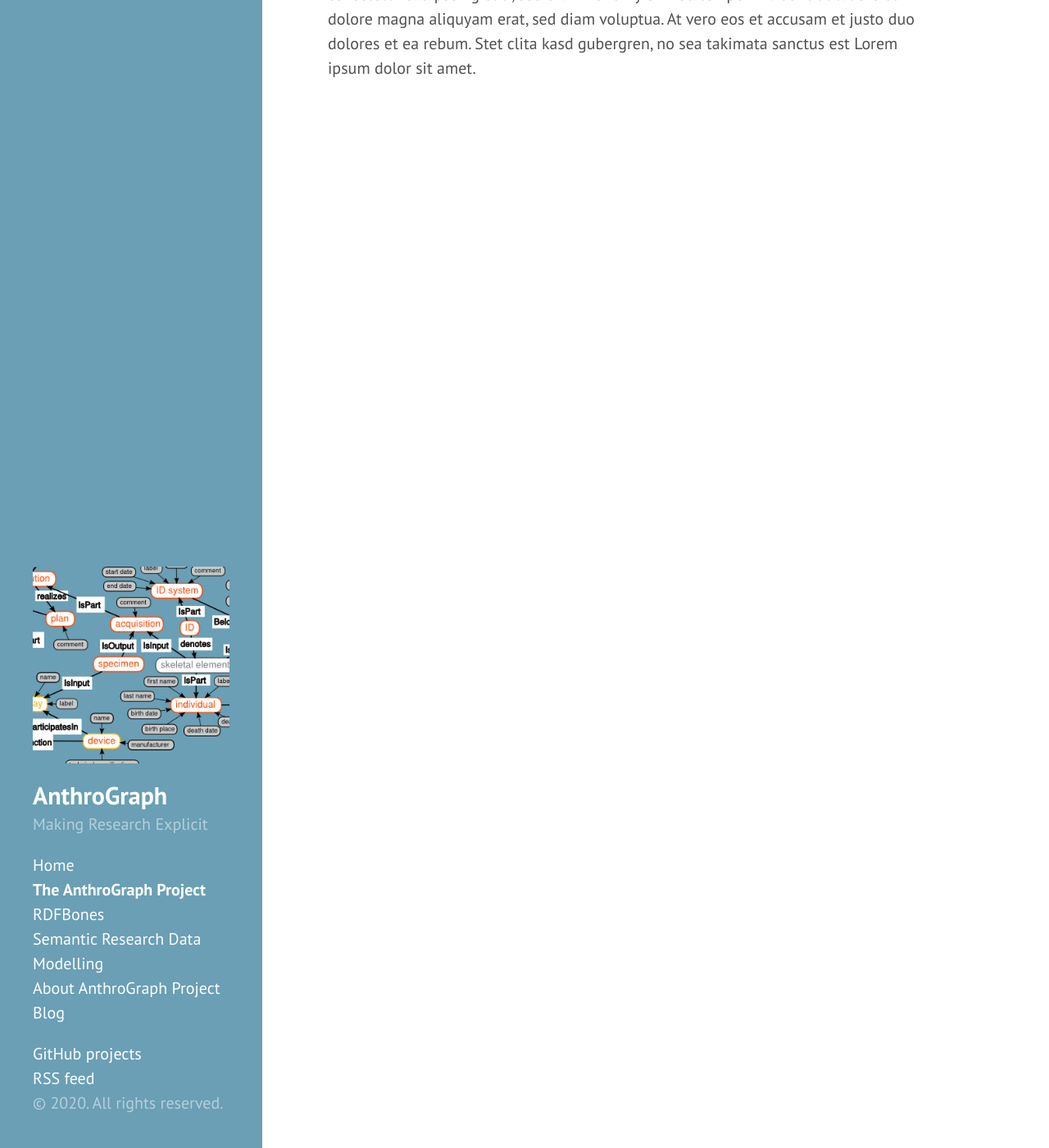
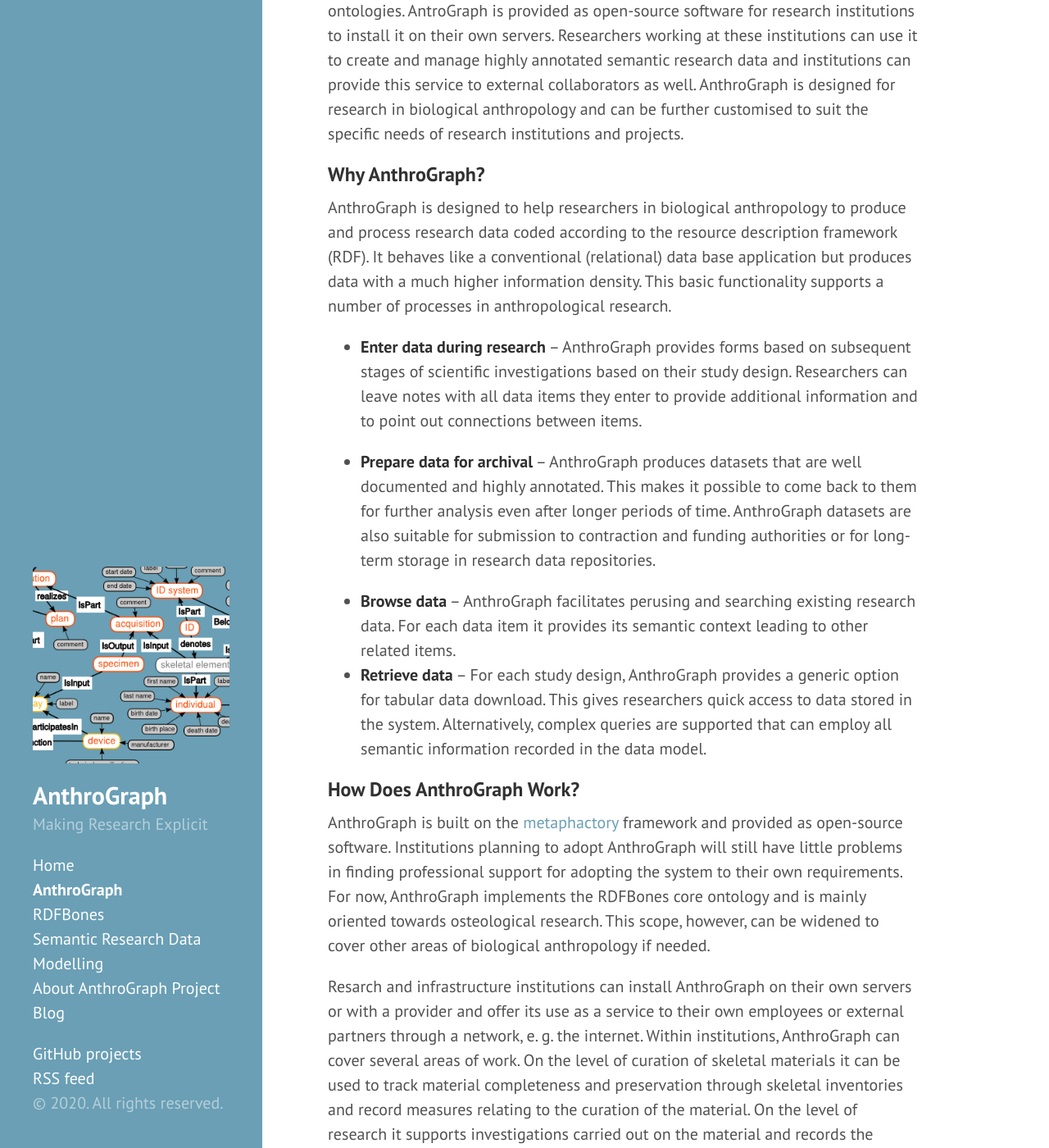
Before and after one commit to RDFBones/rdfbones.github.io, a Jekyll site: the page built from AnthroGraphDetail.md, in a window 1280 px wide and 1400 px high, scrolled down 270 px. Shown: the whole window at 82% size. Built offline with Jekyll 4.4.1, drawn with Linux system fonts in a browser that asks for light colours; nearby versions of some CDN libraries; some of the changed text lies outside the part shown.

Commit message:
Updated AnthroGraph content

```diff
--- a/AnthroGraphDetail.md
+++ b/AnthroGraphDetail.md
@@ -1,7 +1,37 @@
 ---
 layout: page
-title: The AnthroGraph Project
+title: AnthroGraph
 ---
 
 
+
+## What is AnthroGraph?
+AnthroGraph is a research information system based the idea of semantic data modelling. It implements RDFBones and other ontologies covering research domains in biological anthropology and it can load all extensions written for these ontologies.
+AntroGraph is provided as open-source software for research institutions to install it on their own servers. Researchers working at these institutions can use it to create and manage highly annotated semantic research data and institutions can provide this service to external collaborators as well.
+AnthroGraph is designed for research in biological anthropology and can be further customised to suit the specific needs of research institutions and projects.
+
+## Why AnthroGraph?
+AnthroGraph is designed to help researchers in biological anthropology to produce and process research data coded according to the resource description framework (RDF). It behaves like a conventional (relational) data base application but produces data with a much higher information density. This basic functionality supports a number of processes in anthropological research.
+
+* **Enter data during research** – AnthroGraph provides forms based on subsequent stages of scientific investigations based on their study design. Researchers can leave notes with all data items they enter to provide additional information and to point out connections between items.
+
+* **Prepare data for archival** – AnthroGraph produces datasets that are well documented and highly annotated. This makes it possible to come back to them for further analysis even after  longer periods of time. AnthroGraph datasets are also suitable for submission to contraction and funding authorities or for long-term storage in research data repositories.
+
+* **Browse data** – AnthroGraph facilitates perusing and searching existing research data. For each data item it provides its semantic context leading to other related items.
+* **Retrieve data** – For each study design, AnthroGraph provides a generic option for tabular data download. This gives researchers quick access to data stored in the system. Alternatively, complex queries are supported that can employ all semantic information recorded in the data model.
+
+## How Does AnthroGraph Work?
+AnthroGraph is built on the [metaphactory](https://metaphacts.com/product) framework and provided as open-source software. Institutions planning to adopt AnthroGraph will still have little problems in finding professional support for adopting the system to their own requirements. For now, AnthroGraph implements the RDFBones core ontology and is mainly oriented towards osteological research. This scope, however, can be widened to cover other areas of biological anthropology if needed.
+
+Resarch and infrastructure institutions can install AnthroGraph on their own servers or with a provider and offer its use as a service to their own employees or external partners through a network, e. g. the internet. Within institutions, AnthroGraph can cover several areas of work. On the level of curation of skeletal materials it can be used to track material completeness and preservation through skeletal inventories and record measures relating to the curation of the material. On the level of research it supports investigations carried out on the material and records the resulting research data.
+
+## How Can AnthroGraph be used?
+AnthroGraph can be employed in various research settings:
+
+Research projects can use AnthroGraph to provide collaborators with a virtual work environment configured for the project's study design. AnthroGraph collects contributions from project collaborators and can be used to provide resulting research data to selected audiences or to publish them online.
+Skeletal collections can use AnthroGraph to track research conducted on their collection material and to collect the resulting research data together with metadata about who conducted investigations and for what purposes. They can also track deterioration of the collection material through handling during investigations and sample-taking.
+Research institutions can use AnthroGraph to manage research data produced by their scientists. This is especially effective if research data are to be re-used in successive projects.
+Cultural heritage institutions can use AnthroGraph as a submission platform for osteological data from their own staff or from contracted osteologists. Here they can enforce their own standards and provide a virtual work environment supporting them.
+Do not hesitate to contact us if you think that AnthroGraph might help with your collection and research data management needs.
+
 Lorem ipsum dolor sit amet, consetetur sadipscing elitr, sed diam nonumy eirmod tempor invidunt ut labore et dolore magna aliquyam erat, sed diam voluptua. At vero eos et accusam et justo duo dolores et ea rebum. Stet clita kasd gubergren, no sea takimata sanctus est Lorem ipsum dolor sit amet. Lorem ipsum dolor sit amet, consetetur sadipscing elitr, sed diam nonumy eirmod tempor invidunt ut labore et dolore magna aliquyam erat, sed diam voluptua. At vero eos et accusam et justo duo dolores et ea rebum. Stet clita kasd gubergren, no sea takimata sanctus est Lorem ipsum dolor sit amet.
```
Also changed, not shown: index.html (+17 -9 lines).
